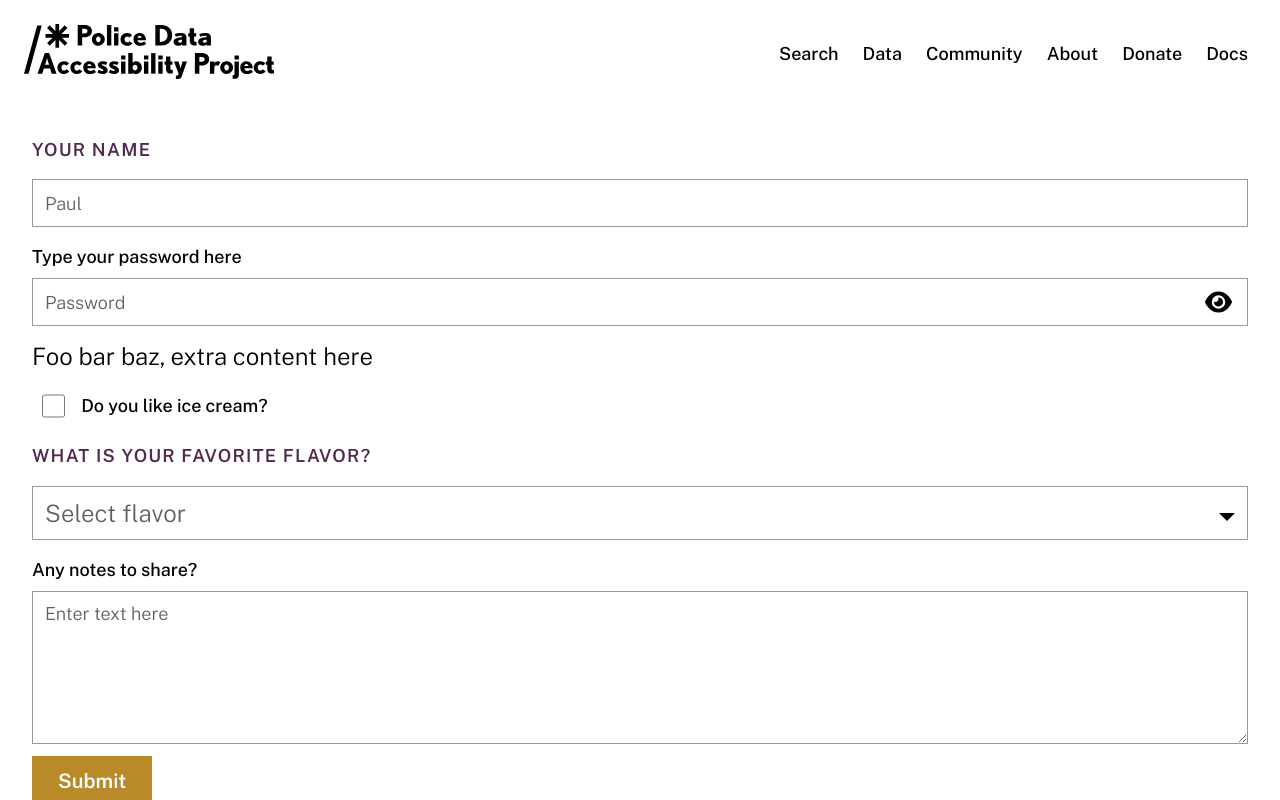
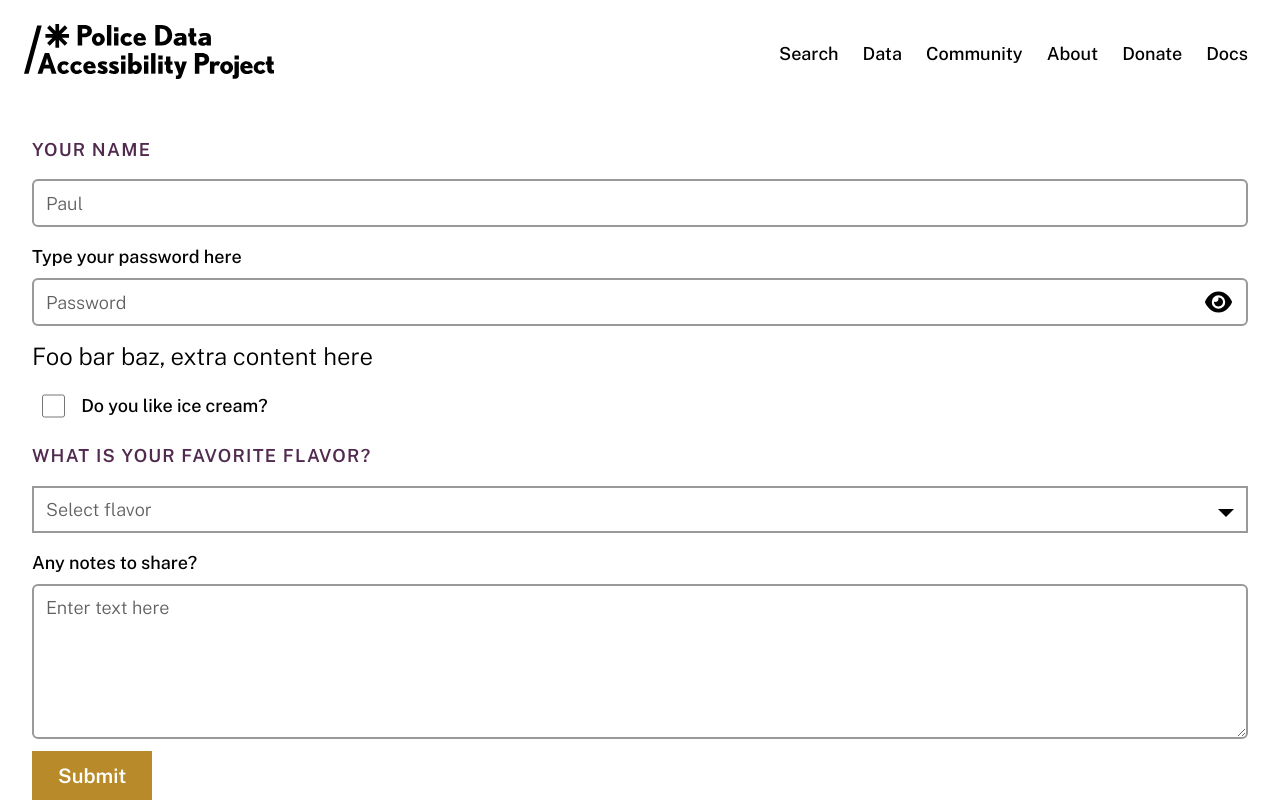
Before and after one commit to Police-Data-Accessibility-Project/design-system, a Vue app: page /form-v2-demo in a window 1280 px wide. Shown: the top 800 px of the page. Built offline with nearby package versions, Linux system fonts and the light colour scheme.

Commit message:
fix(components): fix input focus states and text sizes

```diff
--- a/src/components/Input/PdapInput.vue
+++ b/src/components/Input/PdapInput.vue
@@ -49,7 +49,7 @@ const props = withDefaults(defineProps<PdapInputProps>(), {});
 const errorMessageId = computed(() => `pdap-${props.name}-input-error`);
 </script>
 
-<style>
+<style scoped>
 @tailwind components;
 
 @layer components {
--- a/src/components/InputSelect/PdapInputSelect.vue
+++ b/src/components/InputSelect/PdapInputSelect.vue
@@ -253,7 +253,7 @@ watch(
 
 @layer components {
 	.pdap-custom-select {
-		@apply relative w-full bg-neutral-50 dark:bg-neutral-950 border border-solid border-neutral-500 cursor-pointer;
+		@apply relative w-full bg-neutral-50 dark:bg-neutral-950 border-2 border-solid border-neutral-500 cursor-pointer text-lg;
 	}
 
 	.pdap-custom-select-options {
@@ -261,7 +261,13 @@ watch(
 	}
 
 	.pdap-custom-select-option {
-		@apply text-neutral-950 dark:text-neutral-50 p-2 w-full max-w-full cursor-pointer;
+		@apply text-neutral-950 dark:text-neutral-50 p-2 w-full max-w-full cursor-pointer border-2 border-solid;
+	}
+
+	.pdap-custom-select:focus,
+	.pdap-custom-select-option:hover,
+	.pdap-custom-select-option:focus {
+		@apply border-2 border-brand-gold-500 border-solid outline-none;
 	}
 
 	.pdap-custom-select-option:hover,
--- a/src/styles/components.css
+++ b/src/styles/components.css
@@ -43,7 +43,7 @@
 
 	.pdap-input input,
 	.pdap-input textarea {
-		@apply dark:bg-neutral-950 border border-neutral-500 border-solid px-3 py-2 text-[rgba(0,0,0)];
+		@apply dark:bg-neutral-950 border-neutral-500 border-solid border-2 px-3 py-2 text-[rgba(0,0,0)] rounded-md;
 	}
 
 	.pdap-input input::placeholder,
@@ -56,8 +56,9 @@
 	.pdap-input input:focus-visible,
 	.pdap-input textarea:focus,
 	.pdap-input textarea:focus-within,
-	.pdap-input textarea:focus-visible {
-		@apply border-2 border-blue-light border-solid outline-none;
+	.pdap-input textarea:focus-visible,
+	.pdap-input-checkbox:has(input[type="checkbox"]:focus) {
+		@apply border-2 border-brand-gold-500 border-solid outline-none;
 	}
 
 	.pdap-input label {
@@ -92,10 +93,11 @@
 
 	/* Input - checkbox */
 	.pdap-input-checkbox {
-		@apply border-2 border-transparent items-center gap-4 flex-row py-1 px-2 w-auto;
+		@apply border-2 border-transparent items-center gap-4 flex-row py-1 px-2 w-auto rounded-md;
 	}
 
-	.pdap-input-checkbox:has(input:checked) {
+	.pdap-input-checkbox:has(input:checked),
+	.pdap-input-checkbox:has(input:checked):has(input[type="checkbox"]:focus) {
 		@apply border-2 border-brand-gold border-solid rounded-md;
 	}
 
@@ -112,6 +114,7 @@
 		@apply cursor-pointer;
 	}
 
+
 	/* Text area */
 	.pdap-input textarea {
 	  @apply text-lg;
```
